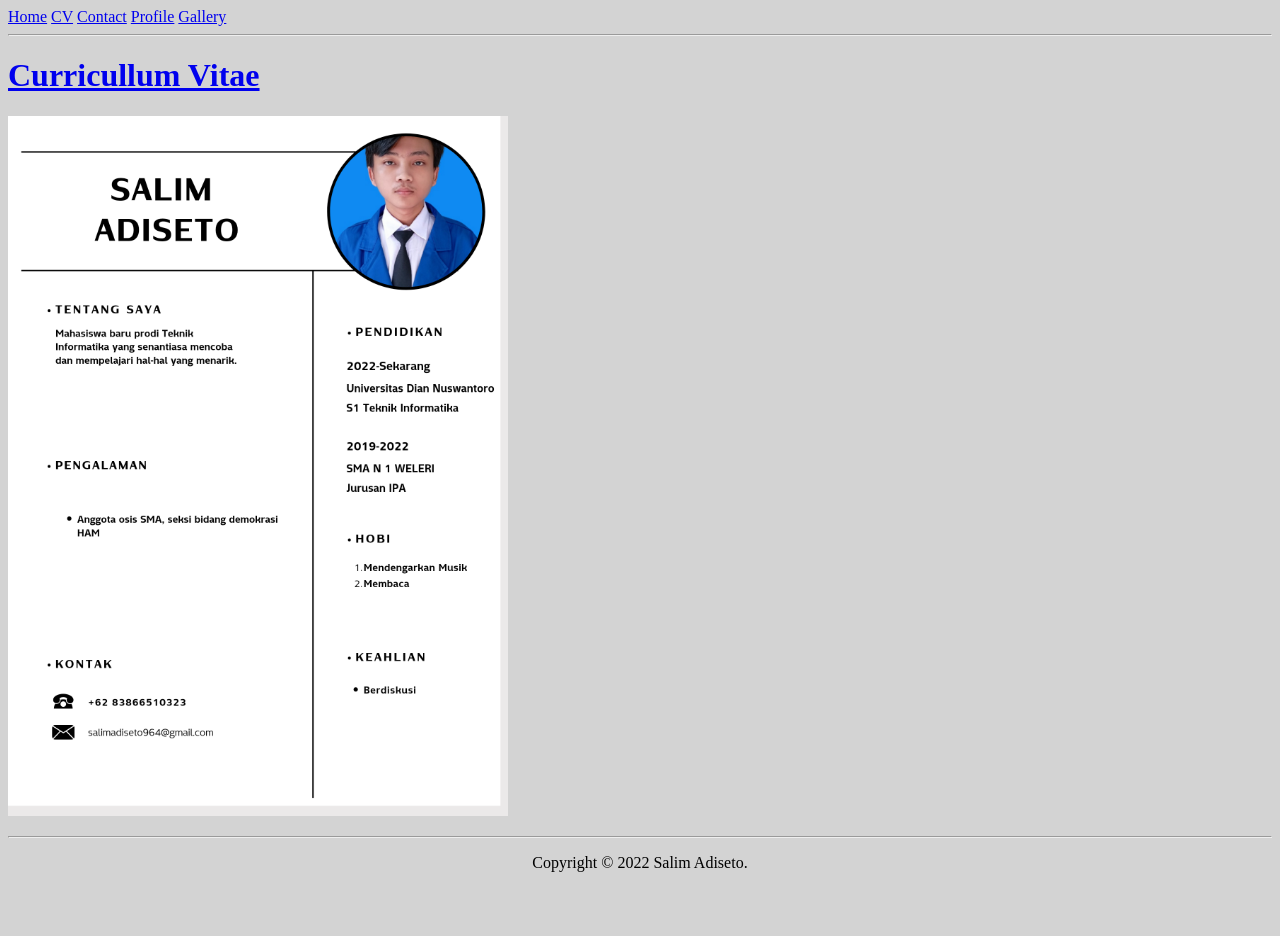
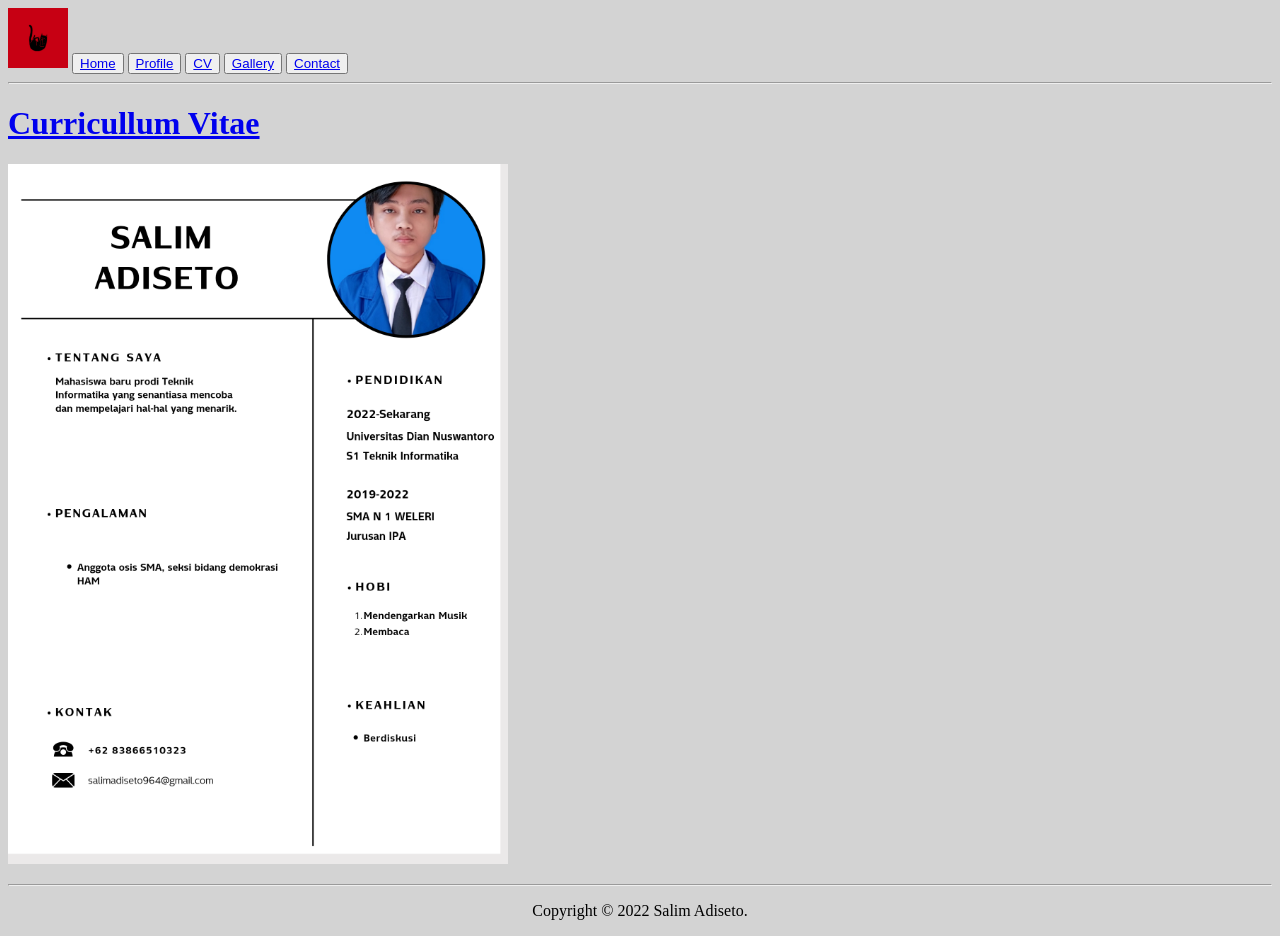
Before and after one commit to Secondths/Daskom, a plain HTML site: page cv.html in a window 1280 px wide. Before the commit the page ends 888 px from the top, so only its background shows below. Drawn offline with Linux system fonts and the light colour scheme.

Commit message:
Update cv.html

```diff
--- a/cv.html
+++ b/cv.html
@@ -3,19 +3,34 @@
 
     <head>
         <meta charset="UTF-8">
-    <meta name="viewport" content="width=device-width, initial-scale=1.0">
+        <meta http-equiv="X-UA-Compatible" content="IE=edge">
+        <meta name="viewport" content="width=device-width, height=device-height, initial-scale=1">
         <title>Salim Adiseto's Website</title>
-    <link rel="shortcut icon" href="assets/SalimAlmet.ico" type="image/x-icon">
+        <link rel="shortcut icon" href="assets/PartaiKucingMerah.ico" type="image/x-icon">
+        <link rel="stylesheet" href="css/style.css">
     </head>
 
-<body bgcolor="lightgray">
-    <nav>
+    <body style="background-color: lightgray;">
+        <div class="wrapper">
+            <img src="assets/PartaiKucingMerah.jpg" height="60px" alt="logo">
+        <button class="button b1">
             <a href="index.html">Home</a>
+        </button>
+        <button class="button b2">
+            <a href="profile.html">Profile</a>
+        </button>
+        <button class="button b3">
             <a href="cv.html">CV</a>
+        </button>
+        <button class="button b4">
+            <a href="gallery.html">Gallery</a>
+        </button>
+        <button class="button b5">
             <a href="contact.html">Contact</a>
-        <a href="profile.html">Profile</a>
-        <a href="gallery.html">Gallery</a>
-    </nav>
+        </button>
+        </div>
+
+
     <hr>
 
     <h1>
@@ -27,8 +42,9 @@
 
 
     <hr>
-    <footer align="center">
+    <footer style="text-align: center;">
         <p>Copyright &copy; 2022 Salim Adiseto.</p>
     </footer>
+    <script src="js/app.js"></script>
 </body>
 </html>
```
Lines whose indentation alone changed are shown as unchanged.
